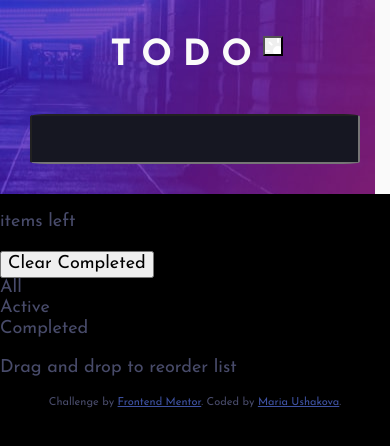
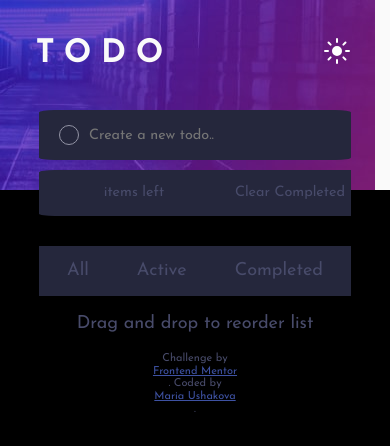
Before and after one commit to Mariia22/todolistJS, a website: page src/index.html in a window 390 px wide. Drawn offline with nearby package versions, Linux system fonts and the light colour scheme; files that its build step writes are made by us from their sources.

Commit message:
-add html code for mobile site

```diff
--- a/gulpfile.js
+++ b/gulpfile.js
@@ -27,7 +27,7 @@ gulp.task("server", function () {
 
   gulp.watch("src/*.html", gulp.series("html", "refresh"));
   gulp.watch("src/sass/**/*.{scss,sass}", gulp.series("sass", "refresh"));
-  gulp.watch("src/images/*.+(jpg|jpeg|png|gif)", gulp.series("imgs", "refresh"));
+  gulp.watch("src/images/*.+(jpg|jpeg|png|gif|svg)", gulp.series("imgs", "refresh"));
 });
 
 // Обновление страницы
--- a/src/index.html
+++ b/src/index.html
@@ -15,16 +15,19 @@
       <h1>Todo</h1>
       <button class="switch"></button>
     </div>
-      <form action="#">
-        <input type="text">
-      </form>
+    <form action="#">
+      <div class="circle"></div>
+      <input type="text" placeholder="Create a new todo..">
+    </form>
   </header>
   <main>
     <div class="todo">
       <ul class="todo_list"></ul>
-      <span class="todo_left_number"></span>
-      <p class="todo_left">items left</p>
-      <button class="todo_delete_completed">Clear Completed</button>
+      <div class="todo_total">
+        <span class="todo_total_number"></span>
+        <p class="todo_total_items">items left</p>
+        <button class="todo_total_completed">Clear Completed</button>
+      </div>
       <ul class="todo_sort">
         <li class="todo_sort_item">All</li>
         <li class="todo_sort_item">Active</li>
--- a/src/sass/blocks/footer.scss
+++ b/src/sass/blocks/footer.scss
@@ -1,6 +1,10 @@
 footer {
     font-size: 11px;
     text-align: center;
+    display:flex;
+    flex-direction: column;
+    justify-content: flex-end;
+    width: 100%;
 }
 footer a {
     color: hsl(228, 45%, 44%);
--- a/src/sass/blocks/header.scss
+++ b/src/sass/blocks/header.scss
@@ -6,6 +6,7 @@ header{
 }
 
 .content{
+    width: 95%;
     padding: 36px 23px 37px 26px;
     display: flex;
     justify-content: space-between;
@@ -15,21 +16,40 @@ h1{
     text-transform: uppercase;
     letter-spacing: 0.3em;
     color:$very-light-gray;
-    font-weight: 400px;
+    font-weight: 700;
     margin:0;
     padding:0;
+    font-size: 1.8em;
 }
 .switch{
-    background-image:url("../../images/icon-sun.svg");
-    width: 20px;
-    height: 20px;
+    background:url("../../images/icon-sun.svg") no-repeat transparent center;
+    border: none;
+    outline: none;
+    width: 40px;
+    height: 30px;
+}
+form{
+    width: 80%;
+    position: relative;
 }
 input{
-    width: 330px;
+    width: 100%;
     height: 50px;
-    background-color: $very-dark-blue;
+    background-color: $very-dark-desaturated-blue;
     border-radius: 5%;
+    border: none;
     outline: none;
-   margin-bottom: 30px;
+    margin-bottom: 30px;
+    font-size: 0.8em;
+    padding-left: 50px;
 
 }
+.circle{
+    height: 20px;
+    width: 20px;
+    position: absolute;
+    border-radius: 50%;
+    border:1px solid $dark-grayis-blue;
+    top: 15px;
+    left: 20px;
+}
--- /dev/null
+++ b/src/sass/blocks/todolist.scss
@@ -0,0 +1,22 @@
+.todo{
+    display: flex;
+    flex-direction:column;
+    align-items:center;
+}
+
+.todo_total{
+    display: flex;
+    justify-content: space-between;
+    width: 80%;
+    background-color: $very-dark-desaturated-blue;
+    border-radius: 5%;
+    margin-top: -20px;
+    margin-bottom: 30px;
+    font-size: 0.8em;
+}
+.todo_total_completed{
+    background-color: $very-dark-desaturated-blue;
+    border: none;
+    outline: none;
+    color: #484b6a;
+}
--- /dev/null
+++ b/src/sass/blocks/todosort.scss
@@ -0,0 +1,10 @@
+.todo_sort{
+    display: flex;
+    justify-content: space-evenly;
+    background-color: $very-dark-desaturated-blue;
+    width:80%;
+}
+.todo_sort_item{
+    padding: 15px 20px;
+
+}
--- a/src/sass/style.scss
+++ b/src/sass/style.scss
@@ -4,3 +4,5 @@
 @import "blocks/footer.scss";
 @import "blocks/body.scss";
 @import "blocks/header.scss";
+@import "blocks/todolist.scss";
+@import "blocks/todosort.scss";
```
Also changed, not shown: dist/images/icon-check.svg (added), dist/images/icon-cross.svg (added), dist/images/icon-moon.svg (added), dist/images/icon-sun.svg (added), dist/index.html, dist/style.min.css, 1 other file.
